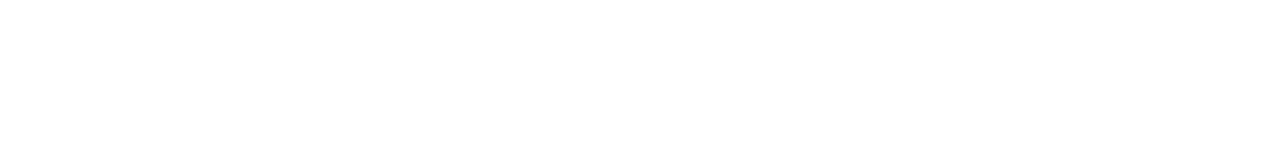
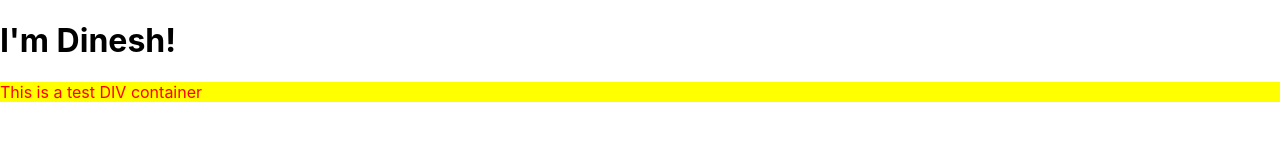
Before and after one commit to srinanoo/first-react-proj, a plain HTML site: page index.html in a window 1280 px wide. Drawn offline with Linux system fonts and the light colour scheme; the site is published under a folder, as on GitHub Pages, so addresses that start at the root find nothing.

Commit message:
Add files via upload

```diff
--- a/index.html
+++ b/index.html
@@ -1 +1 @@
-<!doctype html><html lang="en"><head><meta charset="utf-8"/><link rel="icon" href="/favicon.ico"/><meta name="viewport" content="width=device-width,initial-scale=1"/><meta name="theme-color" content="#000000"/><meta name="description" content="Web site created using create-react-app"/><link rel="apple-touch-icon" href="/logo192.png"/><link rel="manifest" href="/manifest.json"/><title>React App</title><script defer="defer" src="/static/js/main.1883f502.js"></script><link href="/static/css/main.8309343c.css" rel="stylesheet"></head><body><noscript>You need to enable JavaScript to run this app.</noscript><div id="root"></div></body></html>
+<!doctype html><html lang="en"><head><meta charset="utf-8"/><link rel="icon" href="./favicon.ico"/><meta name="viewport" content="width=device-width,initial-scale=1"/><meta name="theme-color" content="#000000"/><meta name="description" content="Web site created using create-react-app"/><link rel="apple-touch-icon" href="./logo192.png"/><link rel="manifest" href="./manifest.json"/><title>React App</title><script defer="defer" src="./static/js/main.1883f502.js"></script><link href="./static/css/main.8309343c.css" rel="stylesheet"></head><body><noscript>You need to enable JavaScript to run this app.</noscript><div id="root"></div></body></html>
```
